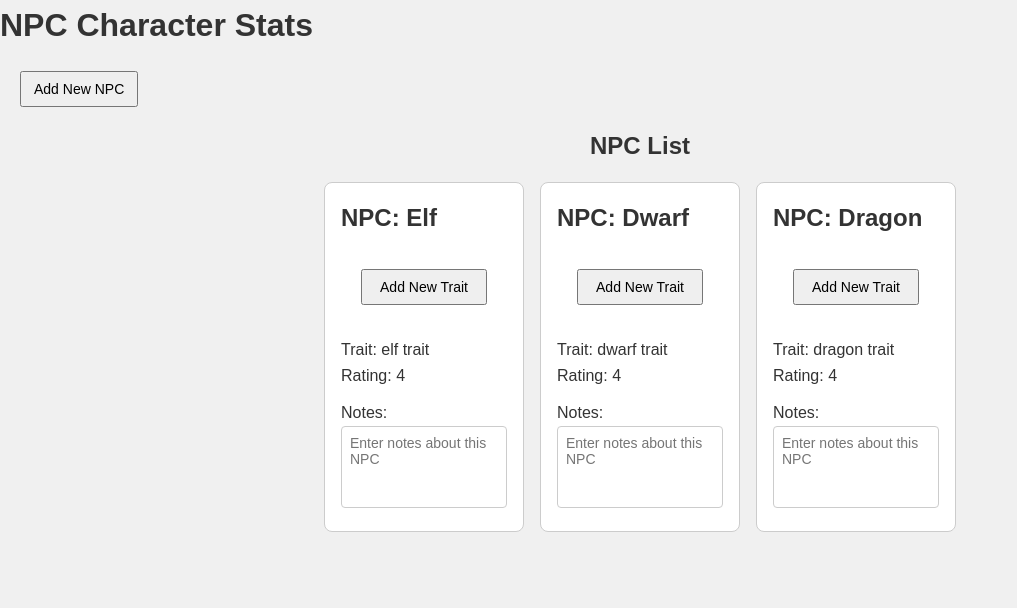
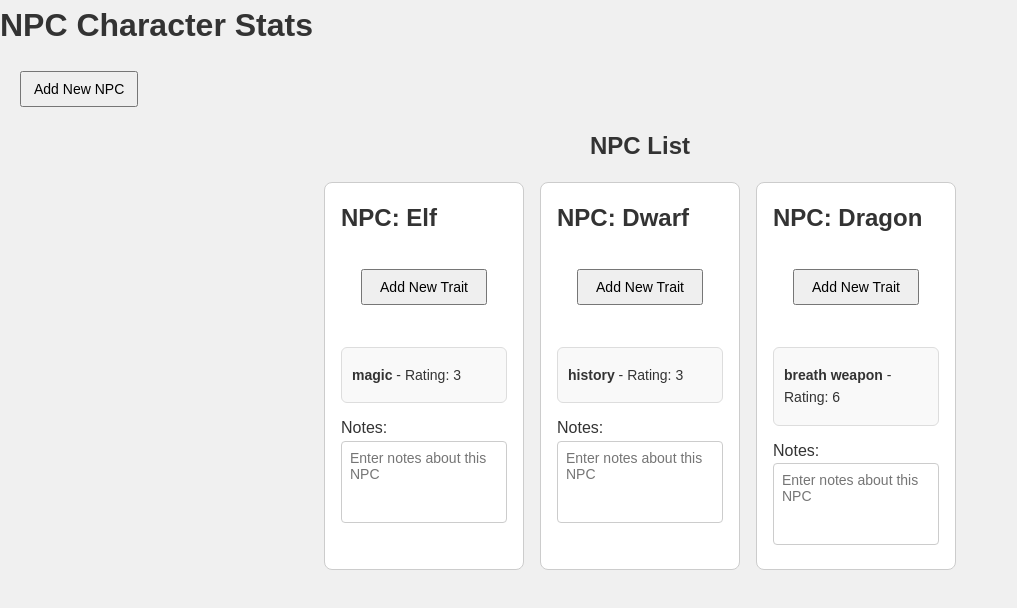
Before and after one commit to accribus/npc-manager-ui, a React (Create React App) app: page / in a window 1280 px wide. Shown: the top 608 px of the page, without its empty margins (0-1017 px from the left). Built offline with nearby package versions, Linux system fonts and the light colour scheme.

Commit message:
in memory save wip

```diff
--- a/src/App.js
+++ b/src/App.js
@@ -5,29 +5,33 @@ import './index.css';
 
 const App = () => {
   const [npcs, setNpcs] = useState([
-    { name: 'Elf', data:{
-        name: "elf trait",
-        rating: 4,
-        traits: []
-    }  },
-    { name: 'Dwarf', data:{
-        name: "dwarf trait",
-        rating: 4,
-        traits: []
-    }  },
-    { name: 'Dragon', data:{
-        name: "dragon trait",
-        rating: 4,
-        traits: []
-    }  },
+    { name: 'Elf',
+      traits: [{
+        traitName: "magic",
+        traitRating: 3,
+      }],
+    },
+    { name: 'Dwarf',
+        traits: [{
+            traitName: "history",
+            traitRating: 3,
+          }],
+    },
+    { name: 'Dragon',
+    traits: [{
+        traitName: "breath weapon",
+        traitRating: 6,
+      }],
+    },
   ]);
 
   const addNpc = () => {
-    const newNpc = { name: 'New NPC', data:{
-        name: "noob",
-        rating: 55,
-        traits: []
-    }  };
+    const newNpc = { name: 'Gnome',
+        traits: [{
+          traitName: "music",
+          traitRating: 2,
+        }]
+      };
     setNpcs([...npcs, newNpc]);
   };
 
--- a/src/components/NpcCard.js
+++ b/src/components/NpcCard.js
@@ -1,6 +1,6 @@
 // src/components/NpcCard.js
 import React, { useState } from 'react';
-import NpcTrait from './NpcTrait';
+import NpcTraits from './NpcTraits';
 import TraitModal from './TraitModal';
 
 const NpcCard = ({ npc, npcs, setNpcs }) => {
@@ -33,7 +33,7 @@ const NpcCard = ({ npc, npcs, setNpcs }) => {
       <button onClick={openModal}>Add New Trait</button>
 
       <div>
-        <NpcTrait data={npc.data} />
+        <NpcTraits traits={npc.traits} />
       </div>
 
       <div>
--- a/src/components/NpcTrait.js
+++ /dev/null
@@ -1,12 +0,0 @@
-import React from 'react';
-
-const NpcTrait = ({ data }) => {
-  return (
-    <div className="npc-trait">
-      <p>Trait: {data.name}</p>
-      <p>Rating: {data.rating}</p>
-    </div>
-  );
-};
-
-export default NpcTrait;
--- /dev/null
+++ b/src/components/NpcTraits.js
@@ -0,0 +1,17 @@
+import React from 'react';
+
+const NpcTraits = ({ traits }) => {
+  return (
+    <div className="npc-trait">
+      <ul>
+        {traits.map((trait, index) => (
+          <li key={index}>
+            <strong>{trait.traitName}</strong> - Rating: {trait.traitRating}
+          </li>
+        ))}
+      </ul>
+    </div>
+  );
+};
+
+export default NpcTraits;
--- a/src/index.css
+++ b/src/index.css
@@ -131,6 +131,40 @@
   justify-content: space-between;
 }
 
+.npc-trait {
+  margin-top: 10px;
+  padding: 10px;
+  background-color: #f9f9f9; /* Light background for the trait section */
+  border: 1px solid #ddd; /* Subtle border around trait section */
+  border-radius: 6px;
+}
+
+.npc-trait p {
+  font-weight: bold;
+  color: #6200ea; /* Accent color for the title */
+  margin-bottom: 8px;
+}
+
+.npc-trait ul {
+  list-style-type: none; /* Remove bullet points */
+  padding-left: 0; /* Remove default padding */
+}
+
+.npc-trait li {
+  font-size: 14px;
+  padding: 6px 0; /* Space between each trait */
+  border-bottom: 1px solid #ddd; /* Divider between traits */
+}
+
+.npc-trait li:last-of-type {
+  border-bottom: none; /* Remove last item's bottom border */
+}
+
+.npc-trait strong {
+  color: #333; /* Bold trait name in primary text color */
+}
+
+
 button {
   padding: 8px 12px;
   font-size: 14px;
```
